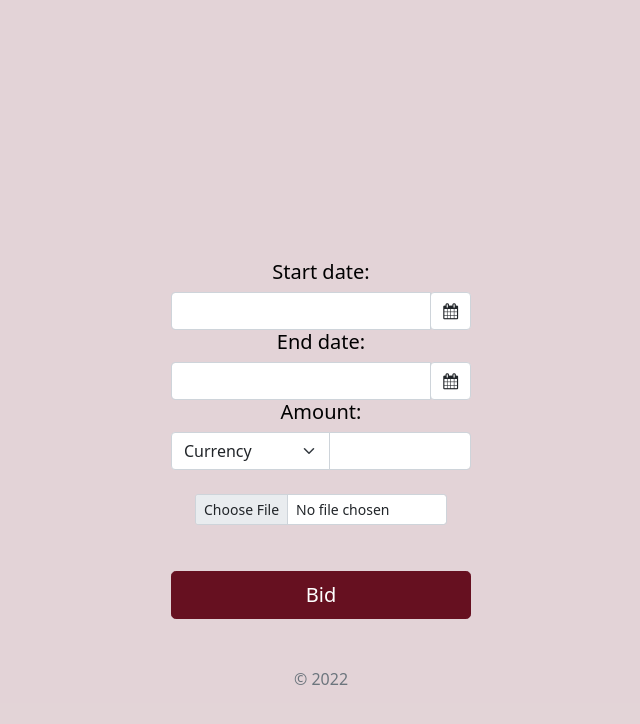
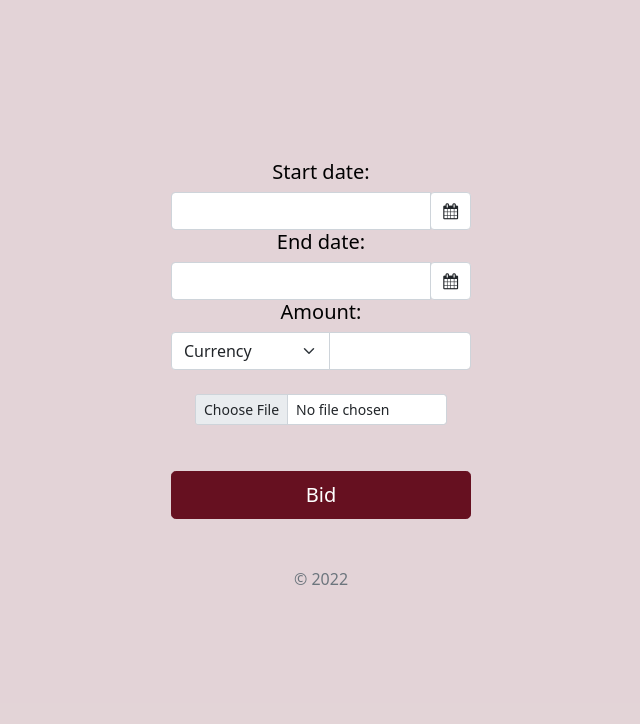
Before and after one commit to defrancescomartin/Licita-me, a Python web app: template templates/bid.html in a window 1280 px wide. Shown: the part 60-784 px from the top of the page, without its empty margins (319-959 px from the left). Run offline with Jinja, Linux system fonts and the light colour scheme; the template is opened without the code that fills it, so the values that code supplies are empty.

Commit message:
header update

```diff
--- a/static/styles/bid.css
+++ b/static/styles/bid.css
@@ -9,7 +9,7 @@ body {
   max-width: 330px;
   padding: 15px;
   color: rgb(0, 0, 0);
-  padding-top: 200px;
+  padding-top: 100px;
 }
 
 .form-signin .form-floating:focus-within {
```
